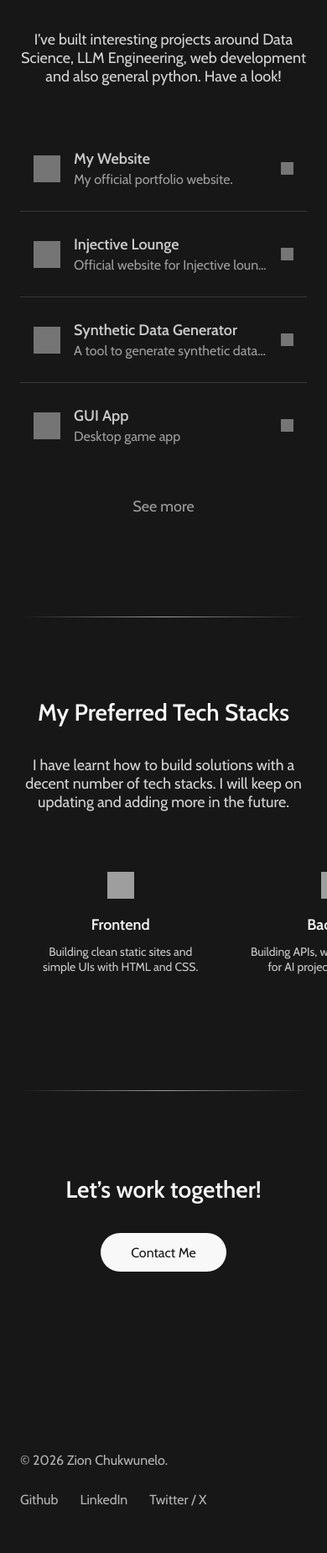
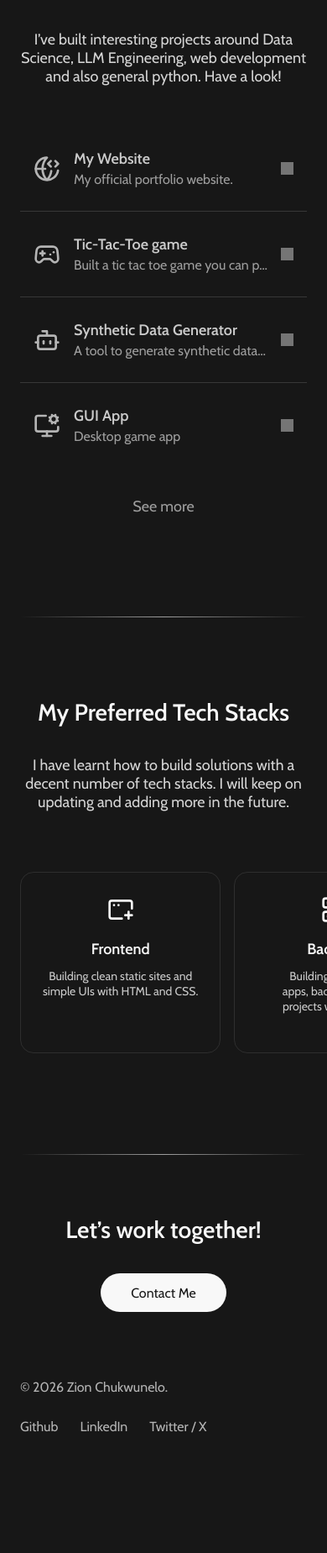
Before and after one commit to zionchn/my-personal-site, a Flask app: page / in a window 390 px wide. Shown: the part 974-2823 px from the top of the page at 84% size. After the commit the page ends 2680 px from the top, so only its background shows below. Run offline with Flask 3, Linux system fonts and the light colour scheme; grey boxes are pictures that could not be loaded.

Commit message:
Adding more responsiveness for mobile

```diff
--- a/app.py
+++ b/app.py
@@ -37,4 +37,4 @@ def contact():
 
 
 if __name__ == "__main__":
-    app.run(debug=True, port=5002)
+    app.run(debug=True, port=5001)
--- a/static/css/style.css
+++ b/static/css/style.css
@@ -19,9 +19,7 @@
 
 :root[data-theme="light"] :is(
   .header-logo,
-  .portfolio-icon,
   .portfolio-arrow,
-  .tech-stack-icon,
   .scroll-down img
 ) {
   filter: invert(1);
@@ -35,6 +33,13 @@ body {
   -webkit-font-smoothing: antialiased;
   -moz-osx-font-smoothing: grayscale;
   transition: background-color 0.3s ease, color 0.3s ease;
+  min-height: 100svh;          /* new */
+  display: flex;               /* new */
+  flex-direction: column;      /* new */
+}
+
+main {
+  flex: 1;
 }
 
 /* Give the 220 margin as per my figma UI design*/
@@ -524,6 +529,16 @@ nav {
   text-wrap: balance;               /* keeps the lines even, like your Figma */
 }
 
+@media (max-width: 768px) {
+  .tech-stack-item {
+    flex: 0 0 min(260px, 75%);                       /* slightly wider to make room for the padding */
+    padding: 28px 20px;
+    border: 1px solid rgba(var(--text-rgb), 0.1);
+    border-radius: 16px;
+    scroll-snap-align: start;
+  }
+}
+
 /* Mobile responsiveness */
 .tech-stacks-list {
   flex-wrap: nowrap;
@@ -570,7 +585,7 @@ nav {
   }
 
   .lets-work {
-    padding-bottom: 215px;       /* space between the button and the footer */
+    padding-bottom: 120px;       /* space between the button and the footer */
   }
 
   .lets-work-inner {
@@ -579,6 +594,20 @@ nav {
 
   .lets-work .btn {
     margin-top: 35px;
+  }
+
+/* Responsiveness */
+@media (max-width: 768px) {
+  .hero { padding-block: 120px; }
+  .hero-summary { font-size: 1.125rem; }
+  .portfolio-heading, .tech-stacks-heading { margin-top: 96px; }
+  .portfolio-intro, .tech-stacks-intro { font-size: 1.125rem; }
+  .portfolio-list { margin-top: 48px; }
+  .portfolio-title { font-size: 1.125rem; }
+  .portfolio-desc { font-size: 1rem; }
+  .lets-work-heading { margin-top: 72px; }
+  .lets-work { padding-bottom: 80px; }
+  .footer-links a { padding-block: 12px; }
 }
 
 
--- a/templates/index.html
+++ b/templates/index.html
@@ -29,7 +29,9 @@
         <!--Portfolio list items are here, probably limiting it to 4-->
         <div class="portfolio-list">
             <a href="" class="portfolio-item">
-                <img src="{{ url_for('static', filename='assets/icons/ai.svg') }}" alt="" class="portfolio-icon">
+                <svg xmlns="http://www.w3.org/2000/svg" width="24" height="24" viewBox="0 0 24 24" fill="none" stroke="currentColor" stroke-width="2" stroke-linecap="round" stroke-linejoin="round" class="portfolio-icon">
+                    <path d="M15.5 10 13 7.5 15.5 5"/><path d="M15.861 14A14.5 14.5 0 0112 22a14.48 14.48 0 010-20 10 10 0 109.888 11.5"/>
+                    <path d="M19.5 5 22 7.5 19.5 10"/><path d="M2 12h8.5"/></svg>
                 <div class="portfolio-text">
                     <h3 class="portfolio-title">My Website</h3>
                     <p class="portfolio-desc">My official portfolio website.</p>
@@ -38,16 +40,20 @@
             </a>
 
             <a href="" class="portfolio-item">
-                <img src="{{ url_for('static', filename='assets/icons/ai.svg') }}" alt="" class="portfolio-icon">
+                <svg xmlns="http://www.w3.org/2000/svg" width="24" height="24" viewBox="0 0 24 24" fill="none" stroke="currentColor" stroke-width="2" stroke-linecap="round" stroke-linejoin="round" class="portfolio-icon">
+                    <line x1="6" x2="10" y1="11" y2="11"/><line x1="8" x2="8" y1="9" y2="13"/><line x1="15" x2="15.01" y1="12" y2="12"/>
+                    <line x1="18" x2="18.01" y1="10" y2="10"/>
+                    <path d="M17.32 5H6.68a4 4 0 0 0-3.978 3.59c-.006.052-.01.101-.017.152C2.604 9.416 2 14.456 2 16a3 3 0 0 0 3 3c1 0 1.5-.5 2-1l1.414-1.414A2 2 0 0 1 9.828 16h4.344a2 2 0 0 1 1.414.586L17 18c.5.5 1 1 2 1a3 3 0 0 0 3-3c0-1.545-.604-6.584-.685-7.258-.007-.05-.011-.1-.017-.151A4 4 0 0 0 17.32 5z"/></svg>
                 <div class="portfolio-text">
-                    <h3 class="portfolio-title">Injective Lounge</h3>
-                    <p class="portfolio-desc">Official website for Injective lounge...</p>
+                    <h3 class="portfolio-title">Tic-Tac-Toe game</h3>
+                    <p class="portfolio-desc">Built a tic tac toe game you can play locally...</p>
                 </div>
                 <img src="{{ url_for('static', filename='assets/icons/right arrow.svg') }}" alt="" class="portfolio-arrow">
             </a>
 
             <a href="" class="portfolio-item">
-                <img src="{{ url_for('static', filename='assets/icons/ai.svg') }}" alt="" class="portfolio-icon">
+                <svg xmlns="http://www.w3.org/2000/svg" width="24" height="24" viewBox="0 0 24 24" fill="none" stroke="currentColor" stroke-width="2" stroke-linecap="round" stroke-linejoin="round" class="portfolio-icon">
+                    <path d="M12 8V4H8"/><rect width="16" height="12" x="4" y="8" rx="2"/><path d="M2 14h2"/><path d="M20 14h2"/><path d="M15 13v2"/><path d="M9 13v2"/></svg>
                 <div class="portfolio-text">
                     <h3 class="portfolio-title">Synthetic Data Generator</h3>
                     <p class="portfolio-desc">A tool to generate synthetic datasets for you business needs.</p>
@@ -56,7 +62,8 @@
             </a>
 
             <a href="" class="portfolio-item">
-                <img src="{{ url_for('static', filename='assets/icons/ai.svg') }}" alt="" class="portfolio-icon">
+                <svg xmlns="http://www.w3.org/2000/svg" width="24" height="24" viewBox="0 0 24 24" fill="none" stroke="currentColor" stroke-width="2" stroke-linecap="round" stroke-linejoin="round" class="portfolio-icon"><path d="M12 17v4"/><path d="m14.305 7.53.923-.382"/><path d="m15.228 4.852-.923-.383"/><path d="m16.852 3.228-.383-.924"/><path d="m16.852 8.772-.383.923"/><path d="m19.148 3.228.383-.924"/><path d="m19.53 9.696-.382-.924"/><path d="m20.772 4.852.924-.383"/><path d="m20.772 7.148.924.383"/>
+                    <path d="M22 13v2a2 2 0 0 1-2 2H4a2 2 0 0 1-2-2V5a2 2 0 0 1 2-2h7"/><path d="M8 21h8"/><circle cx="18" cy="6" r="3"/></svg>
                 <div class="portfolio-text">
                     <h3 class="portfolio-title">GUI App</h3>
                     <p class="portfolio-desc">Desktop game app</p>
@@ -80,37 +87,47 @@
 
         <div class="tech-stacks-list">
             <div class="tech-stack-item">
-                <img src="{{ url_for('static', filename='assets/icons/frontend.svg') }}" alt="" class="tech-stack-icon">
+                <svg xmlns="http://www.w3.org/2000/svg" width="24" height="24" viewBox="0 0 24 24" fill="none" stroke="currentColor" stroke-width="2" stroke-linecap="round" stroke-linejoin="round" class="tech-stack-icon">
+                    <path d="M10 8h.01"/><path d="M16 17h6"/><path d="M19 14v6"/>
+                    <path d="M22 11V6a2 2 0 0 0-2-2H4a2 2 0 0 0-2 2v12a2 2 0 0 0 2 2h9"/><path d="M6 8h.01"/></svg>
                 <h3 class="tech-stack-title">Frontend</h3>
                 <p class="tech-stack-desc">Building clean static sites and simple UIs with HTML and CSS.</p>
             </div>
 
             <div class="tech-stack-item">
-                <img src="{{ url_for('static', filename='assets/icons/backend.svg') }}" alt="" class="tech-stack-icon">
+                <svg xmlns="http://www.w3.org/2000/svg" width="24" height="24" viewBox="0 0 24 24" fill="none" stroke="currentColor" stroke-width="2" stroke-linecap="round" stroke-linejoin="round" class="tech-stack-icon">
+                    <rect width="20" height="8" x="2" y="2" rx="2" ry="2"/><rect width="20" height="8" x="2" y="14" rx="2" ry="2"/>
+                    <line x1="6" x2="6.01" y1="6" y2="6"/><line x1="6" x2="6.01" y1="18" y2="18"/></svg>
                 <h3 class="tech-stack-title">Backend</h3>
                 <p class="tech-stack-desc">Building APIs, web apps, backends for AI projects with Python.</p>
             </div>
 
             <div class="tech-stack-item">
-                <img src="{{ url_for('static', filename='assets/icons/ai.svg') }}" alt="" class="tech-stack-icon">
+                <svg xmlns="http://www.w3.org/2000/svg" width="24" height="24" viewBox="0 0 24 24" fill="none" stroke="currentColor" stroke-width="2" stroke-linecap="round" stroke-linejoin="round" class="tech-stack-icon">
+                    <path d="M12 20v2"/><path d="M12 2v2"/><path d="M16 9v6"/><path d="M17 20v2"/><path d="M17 2v2"/><path d="M2 12h2"/><path d="M2 17h2"/><path d="M2 7h2"/><path d="M20 12h2"/><path d="M20 17h2"/><path d="M20 7h2"/><path d="M7 20v2"/><path d="M7 2v2"/>
+                    <path d="M8 13h4"/><path d="M8 15v-4a2 2 0 014 0v4"/><rect x="4" y="4" width="16" height="16" rx="2"/></svg>
                 <h3 class="tech-stack-title">AI / LLM</h3>
                 <p class="tech-stack-desc">Building chatbots, RAG systems, agents, AI tools with both frontier &amp; open-source models, LangChain.</p>
             </div>
 
             <div class="tech-stack-item">
-                <img src="{{ url_for('static', filename='assets/icons/version control.svg') }}" alt="" class="tech-stack-icon">
+                <svg xmlns="http://www.w3.org/2000/svg" width="24" height="24" viewBox="0 0 24 24" fill="none" stroke="currentColor" stroke-width="2" stroke-linecap="round" stroke-linejoin="round" class="tech-stack-icon">
+                    <path d="M18 19a5 5 0 0 1-5-5v8"/><path d="M9 20H4a2 2 0 0 1-2-2V5a2 2 0 0 1 2-2h3.9a2 2 0 0 1 1.69.9l.81 1.2a2 2 0 0 0 1.67.9H20a2 2 0 0 1 2 2v5"/>
+                    <circle cx="13" cy="12" r="2"/><circle cx="20" cy="19" r="2"/></svg>
                 <h3 class="tech-stack-title">Version Control</h3>
                 <p class="tech-stack-desc">Version control, project hosting and collaboration with Git + Github.</p>
             </div>
 
             <div class="tech-stack-item">
-                <img src="{{ url_for('static', filename='assets/icons/deployment.svg') }}" alt="" class="tech-stack-icon">
+                <svg xmlns="http://www.w3.org/2000/svg" width="24" height="24" viewBox="0 0 24 24" fill="none" stroke="currentColor" stroke-width="2" stroke-linecap="round" stroke-linejoin="round" class="tech-stack-icon">
+                    <path d="M11 13a3 3 0 1 1 2.83-4H14a2 2 0 0 1 0 4z"/><path d="M12 17v4"/><path d="M8 21h8"/><rect x="2" y="3" width="20" height="14" rx="2"/></svg>
                 <h3 class="tech-stack-title">Deployment</h3>
                 <p class="tech-stack-desc">Hosting site and apps with Vercel, Netlify, Render, or GitHub Pages.</p>
             </div>
 
             <div class="tech-stack-item">
-                <img src="{{ url_for('static', filename='assets/icons/database.svg') }}" alt="" class="tech-stack-icon">
+                <svg xmlns="http://www.w3.org/2000/svg" width="24" height="24" viewBox="0 0 24 24" fill="none" stroke="currentColor" stroke-width="2" stroke-linecap="round" stroke-linejoin="round" class="tech-stack-icon"><path d="m14.305 19.53.923-.382"/><path d="m15.228 16.852-.923-.383"/><path d="m16.852 15.228-.383-.923"/><path d="m16.852 20.772-.383.924"/><path d="m19.148 15.228.383-.923"/><path d="m19.53 21.696-.382-.924"/><path d="m20.772 16.852.924-.383"/><path d="m20.772 19.148.924.383"/><path d="M21 10.5V5"/><path d="M3 12a9 3 0 0 0 7.599 2.963"/>
+                    <path d="M3 5v14a9 3 0 0 0 8.148 2.987"/><circle cx="18" cy="18" r="3"/><ellipse cx="12" cy="5" rx="9" ry="3"/></svg>
                 <h3 class="tech-stack-title">Database</h3>
                 <p class="tech-stack-desc">Storing project data with SQLite, PostgreSQL, or simple JSON/files.</p>
             </div>
```
Lines whose indentation alone changed are shown as unchanged.
